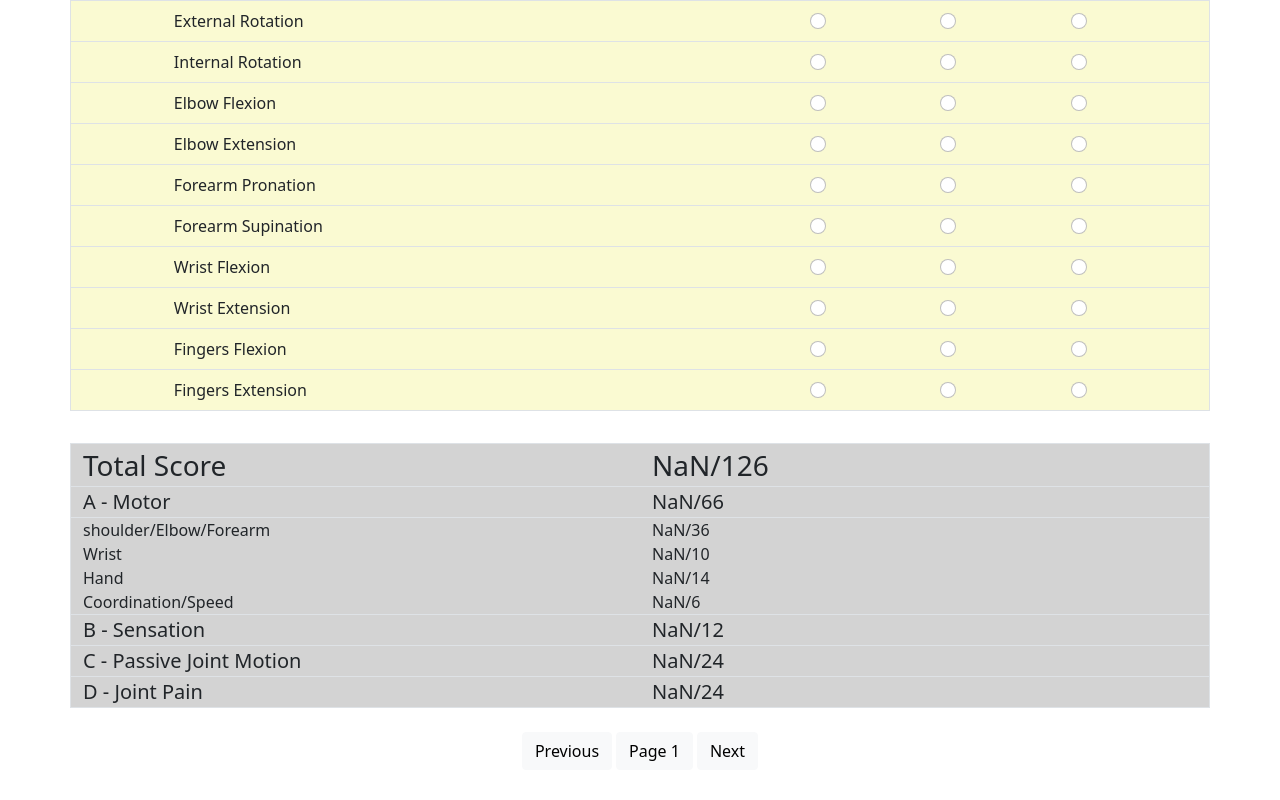
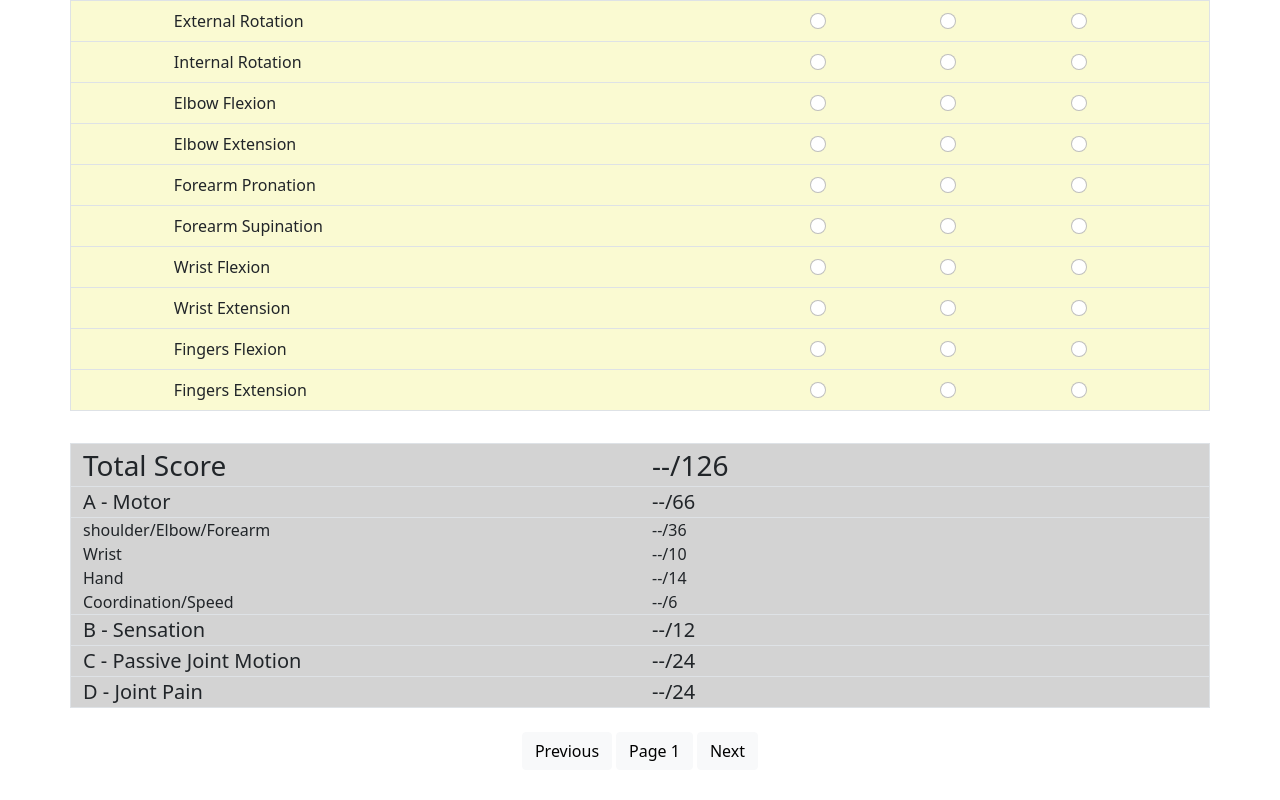
Before and after one commit to muhdarifrawi/20220313-Fma-Scoring, a Vue app: page / in a window 1280 px wide. Shown: the part 3227-4027 px from the top of the page. Built offline with nearby package versions, Linux system fonts and the light colour scheme.

Commit message:
Formatted total score to show '--' instead of 'NaN'.

```diff
--- a/src/components/AdminAndScore.vue
+++ b/src/components/AdminAndScore.vue
@@ -2621,39 +2621,39 @@
     <div id="score-table" class="container border">
       <div class="row border-bottom">
         <div class="col fs-3">Total Score</div>
-        <div class="col fs-3">{{ totalScore }}/126</div>
+        <div class="col fs-3"><span v-if="!totalScore">--</span><span v-else>{{ totalScore }}</span>/126</div>
       </div>
       <div class="row border-bottom">
         <div class="col fs-5">A - Motor</div>
-        <div class="col fs-5">{{ motorA }}/66</div>
+        <div class="col fs-5"><span v-if="!motorA">--</span><span v-else>{{ motorA }}</span>/66</div>
       </div>
       <div class="row">
         <div class="col">shoulder/Elbow/Forearm</div>
-        <div class="col">{{ sef }}/36</div>
+        <div class="col"><span v-if="!sef">--</span><span v-else>{{ sef }}</span>/36</div>
       </div>
       <div class="row">
         <div class="col">Wrist</div>
-        <div class="col">{{ wrist }}/10</div>
+        <div class="col"><span v-if="!wrist">--</span><span v-else>{{ wrist }}</span>/10</div>
       </div>
       <div class="row">
         <div class="col">Hand</div>
-        <div class="col">{{ hand }}/14</div>
+        <div class="col"><span v-if="!hand">--</span><span v-else>{{ hand }}</span>/14</div>
       </div>
       <div class="row border-bottom">
         <div class="col">Coordination/Speed</div>
-        <div class="col">{{ cs }}/6</div>
+        <div class="col"><span v-if="!cs">--</span><span v-else>{{ cs }}</span>/6</div>
       </div>
       <div class="row border-bottom">
         <div class="col fs-5">B - Sensation</div>
-        <div class="col fs-5">{{ sensationB }}/12</div>
+        <div class="col fs-5"><span v-if="!sensationB">--</span><span v-else>{{ sensationB }}</span>/12</div>
       </div>
       <div class="row border-bottom">
         <div class="col fs-5">C - Passive Joint Motion</div>
-        <div class="col fs-5">{{ pjtC }}/24</div>
+        <div class="col fs-5"><span v-if="!pjtC">--</span><span v-else>{{ pjtC }}</span>/24</div>
       </div>
       <div class="row">
         <div class="col fs-5">D - Joint Pain</div>
-        <div class="col fs-5">{{ jpD }}/24</div>
+        <div class="col fs-5"><span v-if="!jpD">--</span><span v-else>{{ jpD }}</span>/24</div>
       </div>
     </div>
   </div>
```
